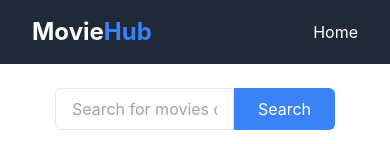
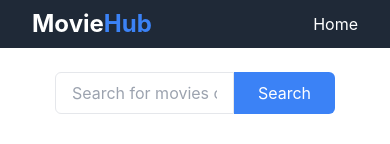
Before and after one commit to yoni-crypto/movie-recommender, a React (Create React App) app: page / in a window 390 px wide. Shown: the top 144 px of the page. Built offline with nearby package versions, Linux system fonts and the light colour scheme; no server answers.

Commit message:
updated the movie card and movie list

```diff
--- a/src/components/Navbar.jsx
+++ b/src/components/Navbar.jsx
@@ -2,7 +2,7 @@ import React from 'react';
 import { Link } from 'react-router-dom';
 
 const Navbar = () => (
-    <nav className="bg-gray-800 text-white py-4 px-8 flex justify-between items-center">
+    <nav className="bg-gray-800 text-white py-2 lg:py-4 px-8 flex justify-between items-center">
         <h1 className="text-2xl font-bold">
             <Link to="/">Movie<span className="text-blue-500">Hub</span></Link>
         </h1>
```
